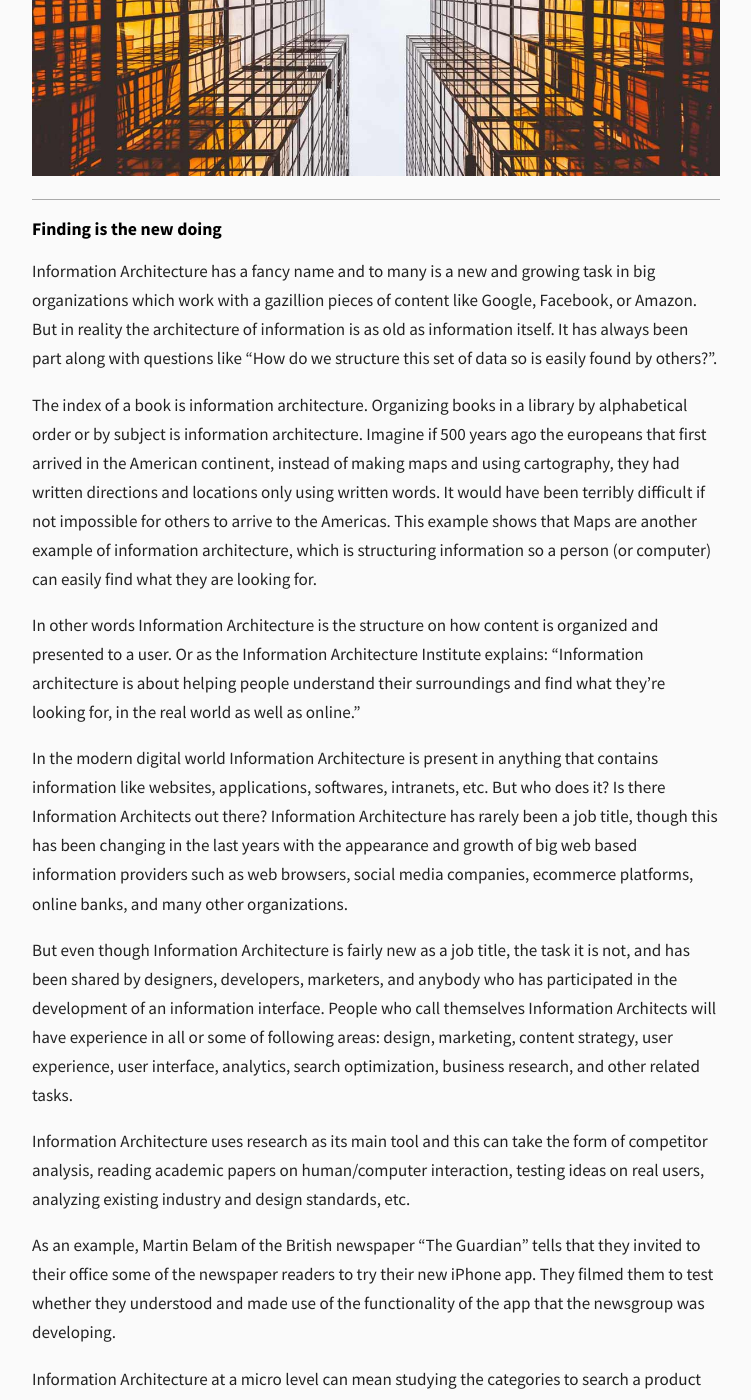
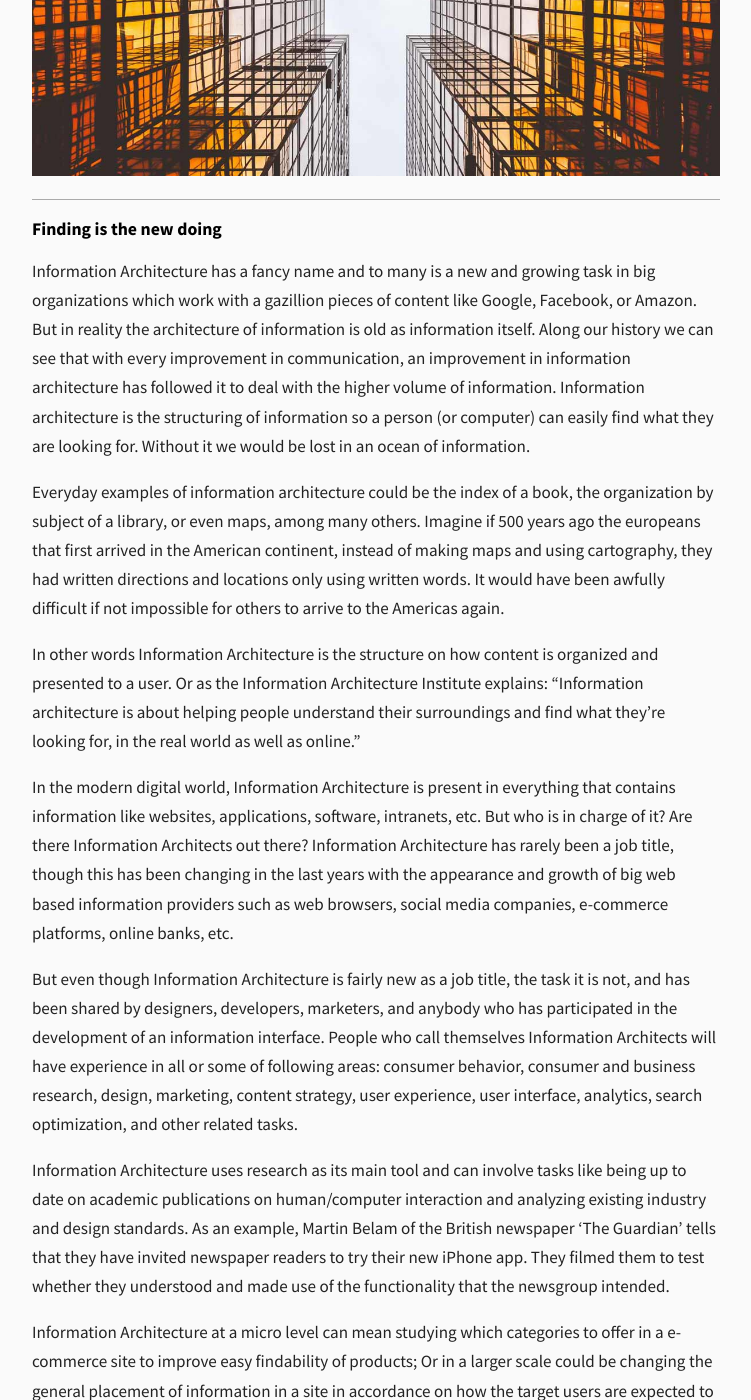
Before and after one commit to gasparlg/velatrix, a Jekyll site: the page built from _posts/2016-01-15-what-is-information-architecture.md, in a window 1280 px wide and 1400 px high, scrolled down 891 px. Shown: the whole window, without its empty margins (264-1015 px from the left). Built offline with Jekyll 4.4.1, drawn with Linux system fonts in a browser that asks for light colours; some of the changed text lies outside the part shown.

Commit message:
Update 2016-01-15-what-is-information-architecture.md

```diff
--- a/_posts/2016-01-15-what-is-information-architecture.md
+++ b/_posts/2016-01-15-what-is-information-architecture.md
@@ -10,29 +10,24 @@ img: images/excerpt_img/info-arch2.jpg
 
 # Finding is the new doing
 
-Information Architecture has a fancy name and to many is a new and growing task in big organizations which work with a gazillion pieces of content like Google, Facebook, or Amazon.
-But in reality the architecture of information is as old as information itself. It has always been part along with questions like “How do we structure this set of data so is easily found by others?”.
+Information Architecture has a fancy name and to many is a new and growing task in big organizations which work with a gazillion pieces of content like Google, Facebook, or Amazon. But in reality the architecture of information is old as information itself. Along our history we can see that with every improvement in communication, an improvement in information architecture has followed it to deal with the higher volume of information. Information architecture is the structuring of information so a person (or computer) can easily find what they are looking for. Without it we would be lost in an ocean of information.
 
-The index of a book is information architecture. Organizing books in a library by alphabetical order or by subject is information architecture. Imagine if 500 years ago the europeans that first arrived in the American continent, instead of making maps and using cartography, they had written directions and locations only using written words. It would have been terribly difficult if not impossible for others to arrive to the Americas. This example shows that Maps are another example of information architecture, which is structuring information so a person (or computer) can easily find what they are looking for.
+Everyday examples of information architecture could be the index of a book, the organization by subject of a library, or even maps, among many others. Imagine if 500 years ago the europeans that first arrived in the American continent, instead of making maps and using cartography, they had written directions and locations only using written words. It would have been awfully difficult if not impossible for others to arrive to the Americas again.
 
 In other words Information Architecture is the structure on how content is organized and presented to a user. Or as the Information Architecture Institute explains: “Information architecture is about helping people understand their surroundings and find what they’re looking for, in the real world as well as online.”
 
-In the modern digital world Information Architecture is present in anything that contains information like websites, applications, softwares, intranets, etc. But who does it? Is there Information Architects out there? Information Architecture has rarely been a job title, though this has been changing in the last years with the appearance and growth of big web based information providers such as web browsers, social media companies, ecommerce platforms, online banks, and many other organizations.
+In the modern digital world, Information Architecture is present in everything that contains information like websites, applications, software, intranets, etc. But who is in charge of it? Are there Information Architects out there? Information Architecture has rarely been a job title, though this has been changing in the last years with the appearance and growth of big web based information providers such as web browsers, social media companies, e-commerce platforms, online banks, etc.
 
-But even though Information Architecture is fairly new as a job title, the task it is not, and has been shared by designers, developers, marketers, and anybody who has participated in the development of an information interface. People who call themselves Information Architects will have experience in all or some of following areas: design, marketing, content strategy, user experience, user interface, analytics, search optimization, business research, and other related tasks.
+But even though Information Architecture is fairly new as a job title, the task it is not, and has been shared by designers, developers, marketers, and anybody who has participated in the development of an information interface. People who call themselves Information Architects will have experience in all or some of following areas: consumer behavior, consumer and business research, design, marketing, content strategy, user experience, user interface, analytics, search optimization, and other related tasks.
 
-Information Architecture uses research as its main tool and this can take the form of competitor analysis, reading academic papers on human/computer interaction, testing ideas on real users, analyzing existing industry and design standards, etc.
+Information Architecture uses research as its main tool and can involve tasks like being up to date on academic publications on human/computer interaction and analyzing existing industry and design standards. As an example, Martin Belam of the British newspaper ‘The Guardian’ tells that they have invited newspaper readers to try their new iPhone app. They filmed them to test whether they understood and made use of the functionality that the newsgroup intended.
 
-As an example, Martin Belam of the British newspaper “The Guardian” tells that they invited to their office some of the newspaper readers to try their new iPhone app. They filmed them to test whether they understood and made use of the functionality of the app that the newsgroup was developing.
+Information Architecture at a micro level can mean studying which categories to offer in a e-commerce site to improve easy findability of products; Or in a larger scale could be changing the general placement of information in a site in accordance on how the target users are expected to find it. And in a strategic level, it might be deciding the way a brand experience should be presented to a user to improve effectiveness of communication among the different channels of interaction.
 
-Information Architecture at a micro level can mean studying the categories to search a product on a eccomerce site. Or in a larger scale could be changing the general position of information in a site in accordance on how the target users are expected to find it. And in a strategic level might be deciding the brand experience that the user should have.
+Information Architecture plays a major role on the successful delivery of communication, if information cannot be found, it’s worthless. It helps users and organizations in making information easily findable and accessible.
 
-Information Architecture plays a major role on the delivering of content. If information cannot be found, that information is worthless. Information architecture help users and organizations in making information easily findable and accessible.
-
-Every service and product provided is based on information, and as every second there is more and more information created, finding the correct piece of content is becoming a harder task. The organizations that understand this the better are the ones that are going to adapt to the multi-connected and ultra-informed world that we are living in today.
+Every service and product provided is based on information communicated to a target user, and since new information it’s created continuously, finding the correct piece of content is becoming a harder task. The organizations that understand this the better are the ones that are going to adapt to today’s multi-connected and highly informed world.
 
 
 
 Gaspar Lobato Grinberg
-
-gasparg.com
```
